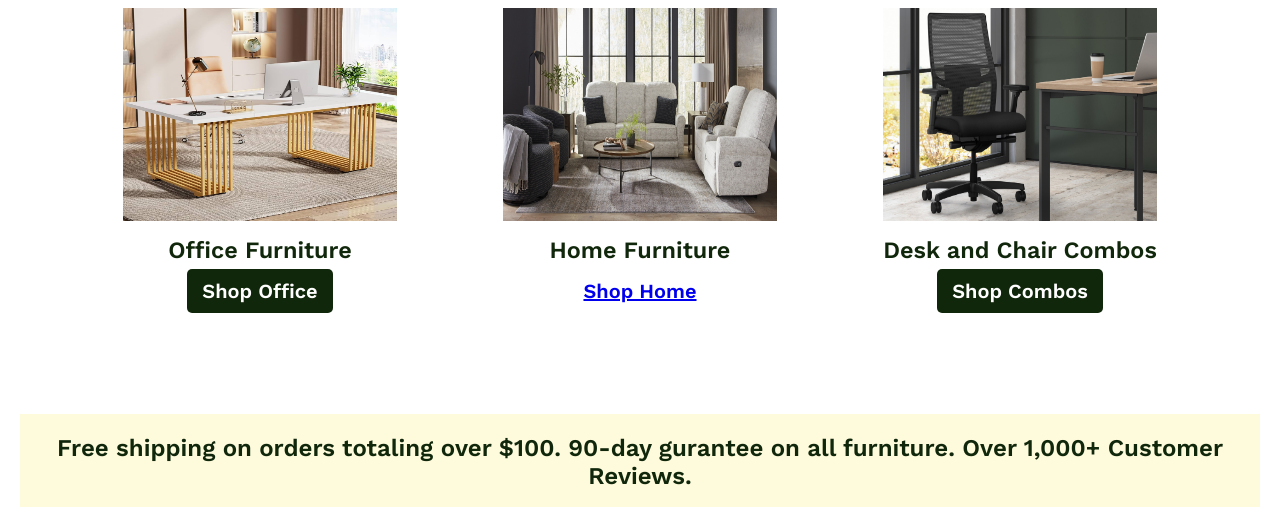
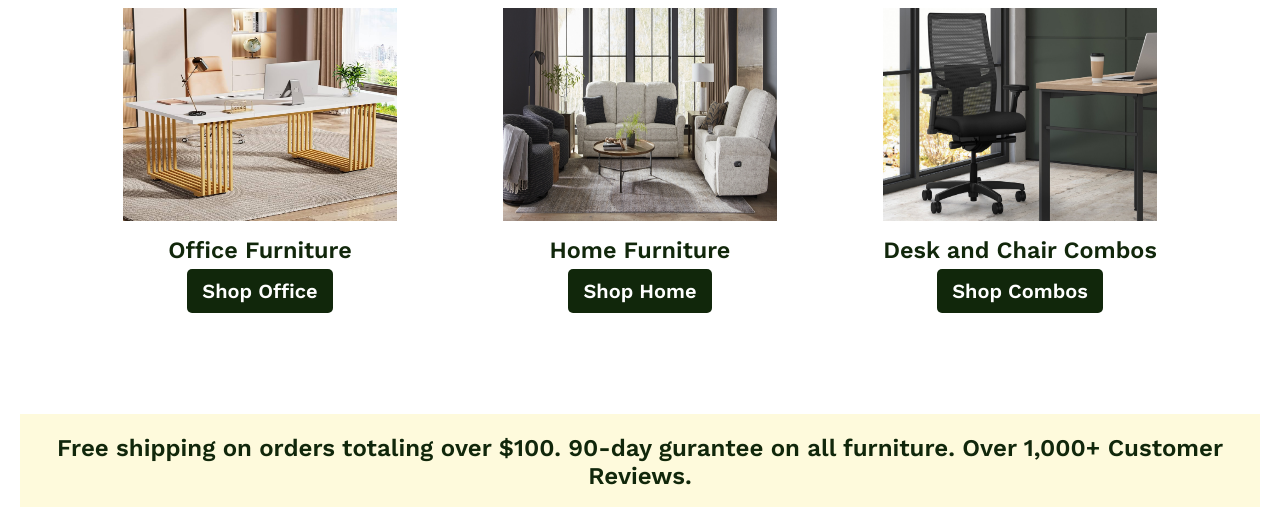
Before and after one commit to NicholasCarreiroSecE/Assignment-2, a plain HTML site: page index.html in a window 1280 px wide. Shown: the part 585-1092 px from the top of the page. Drawn offline with nearby package versions, Linux system fonts and the light colour scheme.

```diff
--- a/index.html
+++ b/index.html
@@ -41,7 +41,7 @@
             <div class="category-item">
                 <img src="homefurniture.jpg" alt="Home ">
                 <h3>Home Furniture</h3>
-                <a href="#home" clas"btn">Shop Home</a>
+                <a href="#home" class="btn">Shop Home</a>
             </div>
             <div class="category-item">
                 <img src="combofurniture.jpg" alt="Combos">
@@ -108,8 +108,8 @@
                     <li>Email Us Ikoiabusinessmail@gmail.com</li>
                     <li><a href="#">Twitter</a></li>
                 </ul>
+            </div>
         </div>
-    </div>
 </footer>
 
 </html>
```
Also changed, not shown: style.css (+46 -5 lines).
